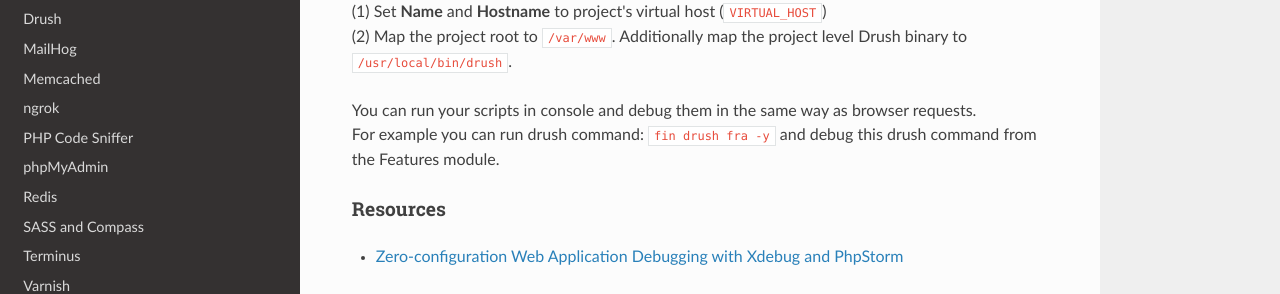
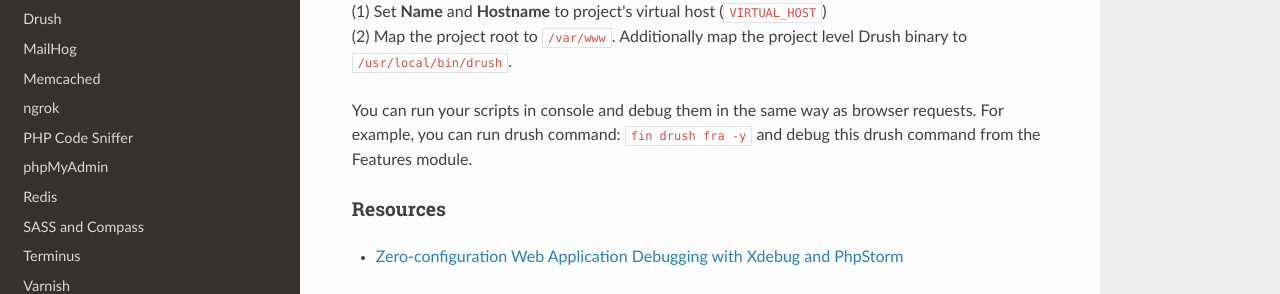
Before and after one commit to docksal/docksal, an MkDocs documentation site: the page built from docs/tools/xdebug.md, in a window 1280 px wide and 900 px high, scrolled down 3951 px, cut to the strip 157-900 px from the top of the window. Shown: the top 294 px of the strip. Built offline with MkDocs 1.6.1, drawn with Linux system fonts in a browser that asks for light colours; nearby versions of some CDN libraries; old or Windows-style settings are respelled for this version of MkDocs.

Commit message:
Fixed line breaks that were causing odd output in readthedocs

```diff
--- a/docs/tools/xdebug.md
+++ b/docs/tools/xdebug.md
@@ -88,8 +88,7 @@ Note: If `PHP_IDE_CONFIG=serverName=${VIRTUAL_HOST}` is set before web request d
 (1) Set **Name** and **Hostname** to project's virtual host (`VIRTUAL_HOST`)
 (2) Map the project root to `/var/www`. Additionally map the project level Drush binary to `/usr/local/bin/drush`.
 
-You can run your scripts in console and debug them in the same way as browser requests.
-For example you can run drush command: `fin drush fra -y` and debug this drush command from the Features module.
+You can run your scripts in console and debug them in the same way as browser requests. For example, you can run drush command: `fin drush fra -y` and debug this drush command from the Features module.
 
 ### Resources
 
```
Also changed, not shown: docs/tools/acquia-drush.md (+1 -4 lines), docs/tools/terminus.md (+2 -6 lines).
